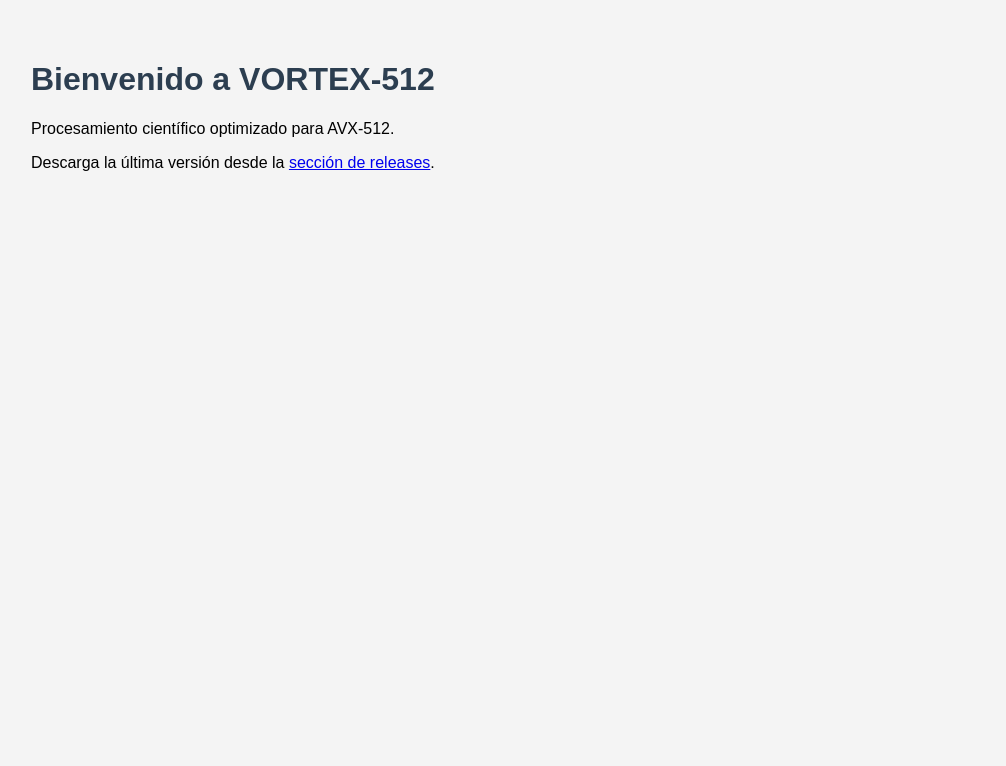
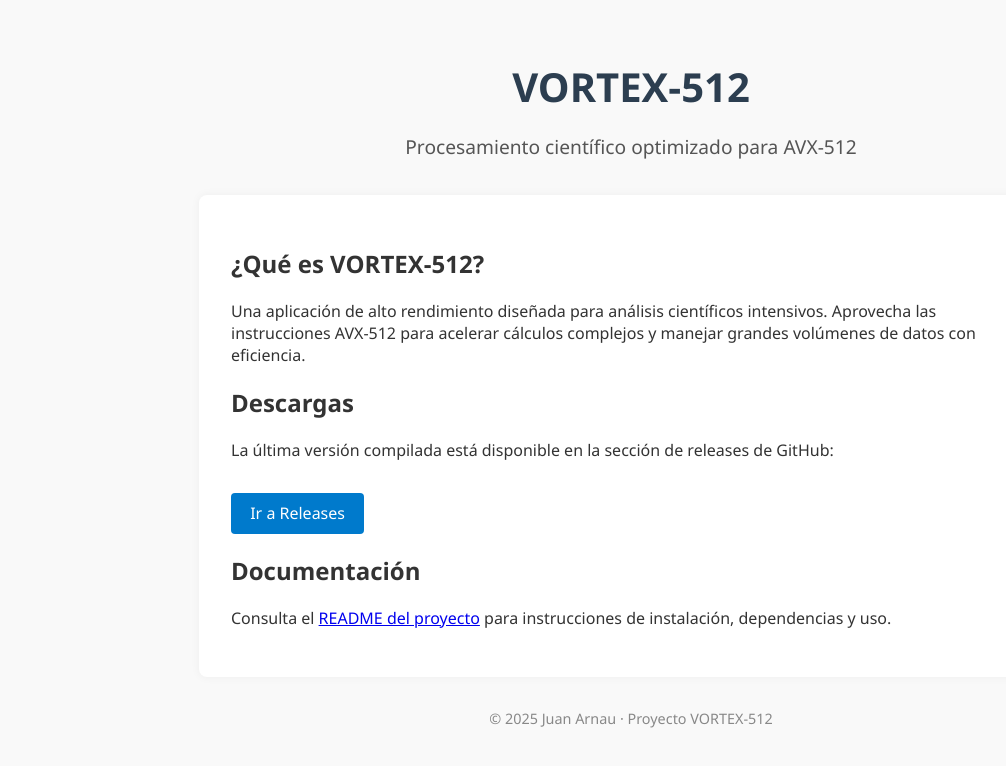
Before and after one commit to juanarnau/VORTEX-512, a plain HTML site: page docs/index.html in a window 1280 px wide. Shown: the whole page, without its empty margins (9-1015 px from the left). Drawn offline with Linux system fonts and the light colour scheme.

Commit message:
index.html

```diff
--- a/docs/index.html
+++ b/docs/index.html
@@ -3,14 +3,73 @@
 <head>
   <meta charset="UTF-8">
   <title>VORTEX-512</title>
+  <meta name="viewport" content="width=device-width, initial-scale=1">
   <style>
-    body { font-family: sans-serif; padding: 2rem; background: #f4f4f4; }
-    h1 { color: #2c3e50; }
+    body {
+      font-family: 'Segoe UI', sans-serif;
+      background-color: #f9f9f9;
+      margin: 0;
+      padding: 2rem;
+      color: #333;
+    }
+    header {
+      text-align: center;
+      padding-bottom: 1rem;
+    }
+    h1 {
+      color: #2c3e50;
+      font-size: 2.5rem;
+      margin-bottom: 0.5rem;
+    }
+    p.subtitle {
+      font-size: 1.2rem;
+      color: #555;
+    }
+    section {
+      max-width: 800px;
+      margin: auto;
+      background: #fff;
+      padding: 2rem;
+      border-radius: 8px;
+      box-shadow: 0 0 10px rgba(0,0,0,0.05);
+    }
+    a.button {
+      display: inline-block;
+      margin-top: 1rem;
+      padding: 0.6rem 1.2rem;
+      background-color: #007acc;
+      color: white;
+      text-decoration: none;
+      border-radius: 4px;
+    }
+    footer {
+      text-align: center;
+      margin-top: 2rem;
+      font-size: 0.9rem;
+      color: #888;
+    }
   </style>
 </head>
 <body>
-  <h1>Bienvenido a VORTEX-512</h1>
-  <p>Procesamiento científico optimizado para AVX-512.</p>
-  <p>Descarga la última versión desde la <a href="https://github.com/juanarnau/VORTEX-512/releases">sección de releases</a>.</p>
+  <header>
+    <h1>VORTEX-512</h1>
+    <p class="subtitle">Procesamiento científico optimizado para AVX-512</p>
+  </header>
+
+  <section>
+    <h2>¿Qué es VORTEX-512?</h2>
+    <p>Una aplicación de alto rendimiento diseñada para análisis científicos intensivos. Aprovecha las instrucciones AVX-512 para acelerar cálculos complejos y manejar grandes volúmenes de datos con eficiencia.</p>
+
+    <h2>Descargas</h2>
+    <p>La última versión compilada está disponible en la sección de releases de GitHub:</p>
+    <a class="button" href="https://github.com/juanarnau/VORTEX-512/releases">Ir a Releases</a>
+
+    <h2>Documentación</h2>
+    <p>Consulta el <a href="https://github.com/juanarnau/VORTEX-512/blob/main/README.md">README del proyecto</a> para instrucciones de instalación, dependencias y uso.</p>
+  </section>
+
+  <footer>
+    &copy; 2025 Juan Arnau · Proyecto VORTEX-512
+  </footer>
 </body>
 </html>
```
